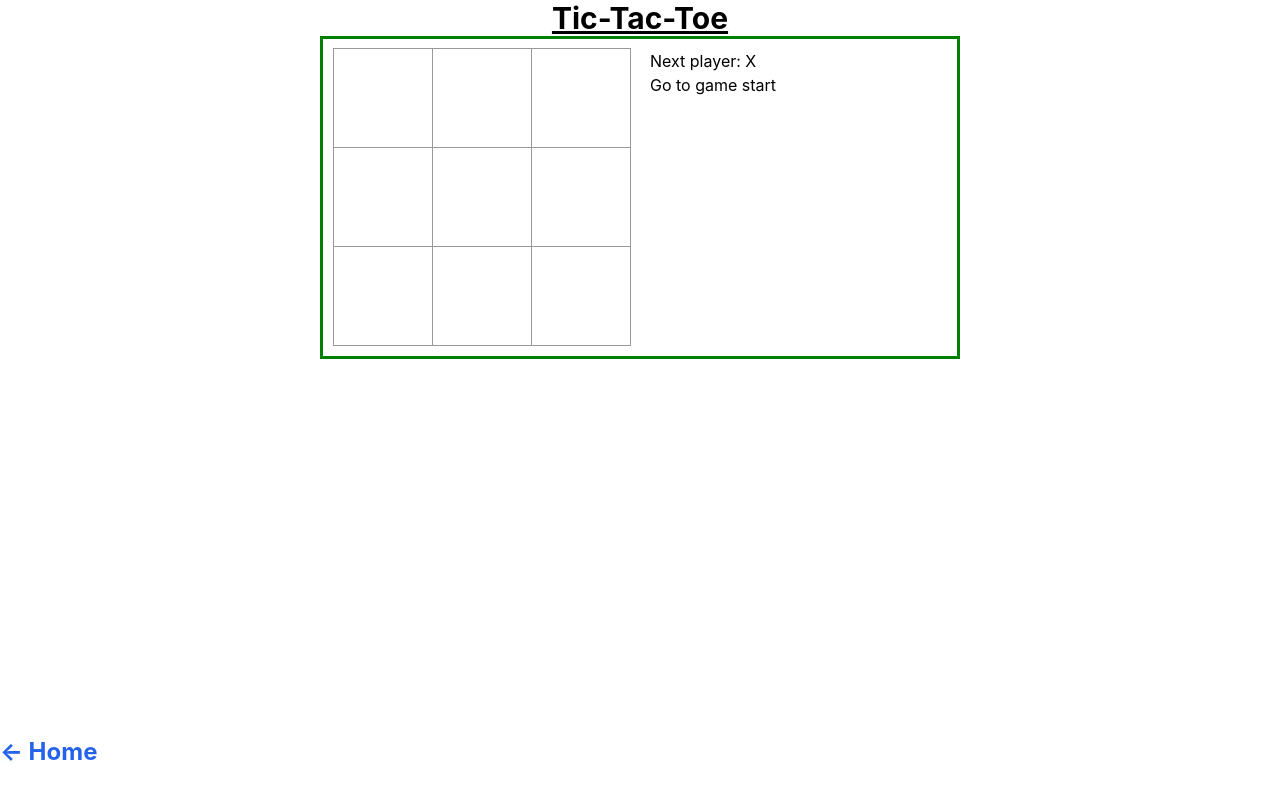
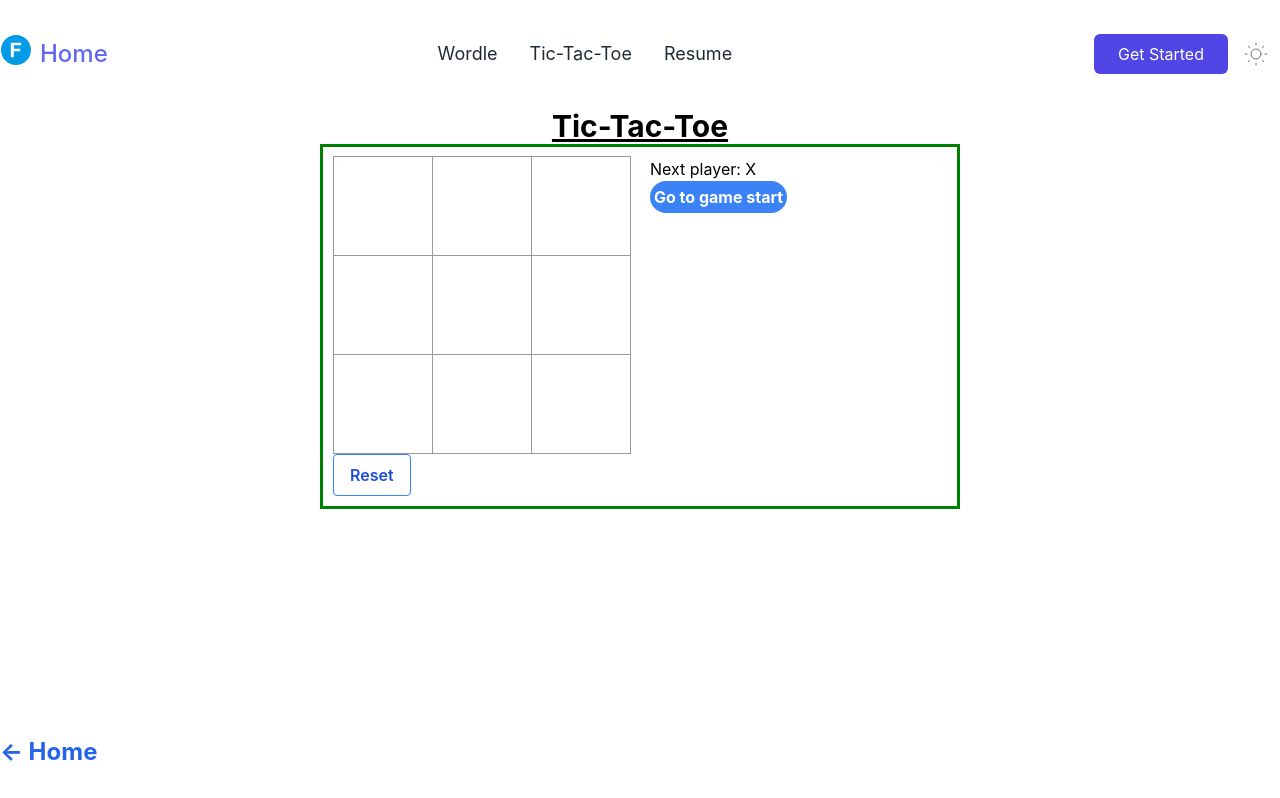
Before and after one commit to arifarber/farber-website, a Next.js app: page /games/tic_tac_toe in a window 1280 px wide. Built offline with nearby package versions, Linux system fonts and the light colour scheme.

Commit message:
tic-tac-toe history buttons and reset

```diff
--- a/components/tic_tac_toe_game.js
+++ b/components/tictactoeComponents/tic_tac_toe_game.js
@@ -1,5 +1,6 @@
 import React from 'react'
 import gameStyle from './tic_tac_toe_game.module.css'
+import Router from 'next/router'
 
 // react tutorial tic tac toe game modified for next.js
 // instead of appending to root game a default function returns <Game></Game>
@@ -102,7 +103,7 @@ class Game extends React.Component {
             const desc = move ? 'Go to move #' + move : 'Go to game start'
             return (
                 <li key={move}>
-                    <button onClick={() => this.jumpTo(move)}>{desc}</button>
+                    <button className="bg-blue-500 hover:bg-blue-700 text-white font-bold py-1 px-1 rounded-full" onClick={() => this.jumpTo(move)}>{desc}</button>
                 </li>
             )
         })
@@ -115,8 +116,8 @@ class Game extends React.Component {
         }
 
         return (
+            <>
             <div className={gameStyle.game}>
-                {/* <h1>Hello, world!</h1> */}
                 <div className={gameStyle.gameboard}>
                     <Board
                         squares={current.squares}
@@ -128,6 +129,8 @@ class Game extends React.Component {
                     <ol>{moves}</ol>
                 </div>
             </div>
+            <ResetButton></ResetButton>
+            </>
         )
     }
 }
@@ -162,3 +165,13 @@ function calculateWinner(squares) {
     }
     return null
 }
+const ResetButton = () => {
+    return (
+        <button
+            className="bg-transparent hover:bg-blue-500 text-blue-700 font-semibold hover:text-white py-2 px-4 border border-blue-500 hover:border-transparent rounded"
+            onClick={() => Router.reload()}
+        >
+            Reset
+        </button>
+    )
+}
--- a/pages/games/tic_tac_toe.js
+++ b/pages/games/tic_tac_toe.js
@@ -1,6 +1,7 @@
 import Link from 'next/link'
 import Head from 'next/head'
-import Game from '/components/tic_tac_toe_game.js'
+import Navbar from '/components/navbar'
+import Game from '/components/tictactoeComponents/tic_tac_toe_game.js'
 import styles from '/styles/tic_tac_toe.module.css'
 
 export default function TicTacToe() {
@@ -13,7 +14,7 @@ export default function TicTacToe() {
                     content="Generated by create next app"
                 />
             </Head>
-
+            <Navbar></Navbar>
             <h1 className="text-3xl font-bold underline text-center">
                 Tic-Tac-Toe
             </h1>
--- a/pages/games/wordle.js
+++ b/pages/games/wordle.js
@@ -1,7 +1,9 @@
 import Head from 'next/head'
+import Link from 'next/link'
+import Navbar from '/components/navbar'
 import 'animate.css'
 import GameBoard from '/components/wordleComponents/wordleGame.js'
-import Link from 'next/link'
+
 export default function Word() {
     return (
         <>
@@ -9,6 +11,7 @@ export default function Word() {
                 <title>Wordle</title>
                 <meta CharSet="UTF-8"></meta>
             </Head>
+            <Navbar></Navbar>
 
             <h1 className="text-3xl font-bold underline text-center">
                 {' '}
```
Also changed, not shown: pages/index.js (+0 -16 lines), components/tictactoeComponents/tic_tac_toe_game.module.css (renamed from components/tic_tac_toe_game.module.css).
